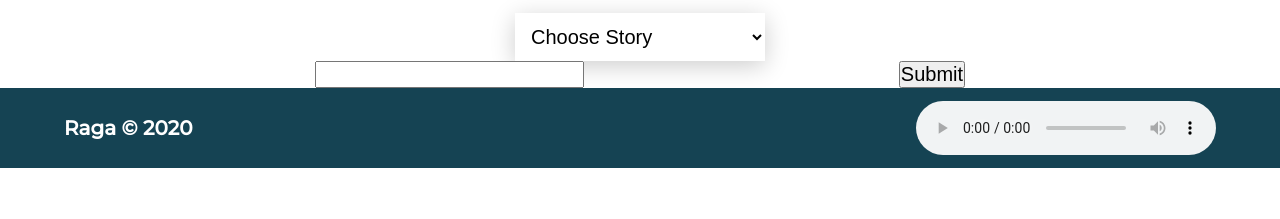
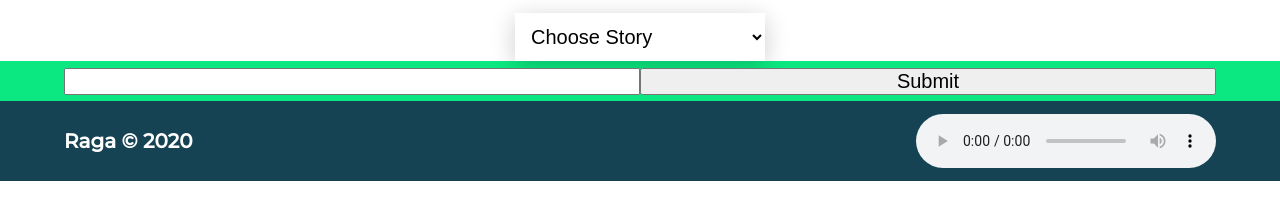
Before and after one commit to ragapushadwa/gladtomeetu, a plain HTML site: page cerita/index.html in a window 1280 px wide. Shown: the part 67-286 px from the top of the page. Drawn offline with nearby package versions, Linux system fonts and the light colour scheme.

Commit message:
onsubmit

```diff
--- a/cerita/index.html
+++ b/cerita/index.html
@@ -48,13 +48,13 @@
 
 </div>
 </section>
-
+<section class="coba">
   <form class="nama" onsubmit="TulisNama(); return false;" name="myname" >
   <input class="kotaknama"type="text" value="" name="myinput">
   <button class="tombol">Submit</button>
 </form>
 
-
+</section>
     <section class="raga-intro">
 
 
--- a/styles/select.css
+++ b/styles/select.css
@@ -63,10 +63,23 @@
   .kotak select option {
     padding: 30px;
   }
+.coba{
+  background-color:#0be881;
+}
+  .nama{
+    min-height: 5vh;
+    display: flex;
+    width:90% ;
+    margin: auto;
+    justify-content: center;
+    align-items: center;
 
-  .nama{
-    display: flex;
-    flex-wrap: wrap;
-    justify-content: space-evenly;
 
   }
+  .kotaknama{
+    display: flex;
+    flex: 1 1 20rem;
+  }
+  .tombol{
+    flex:1 1 20rem;
+  }
```
